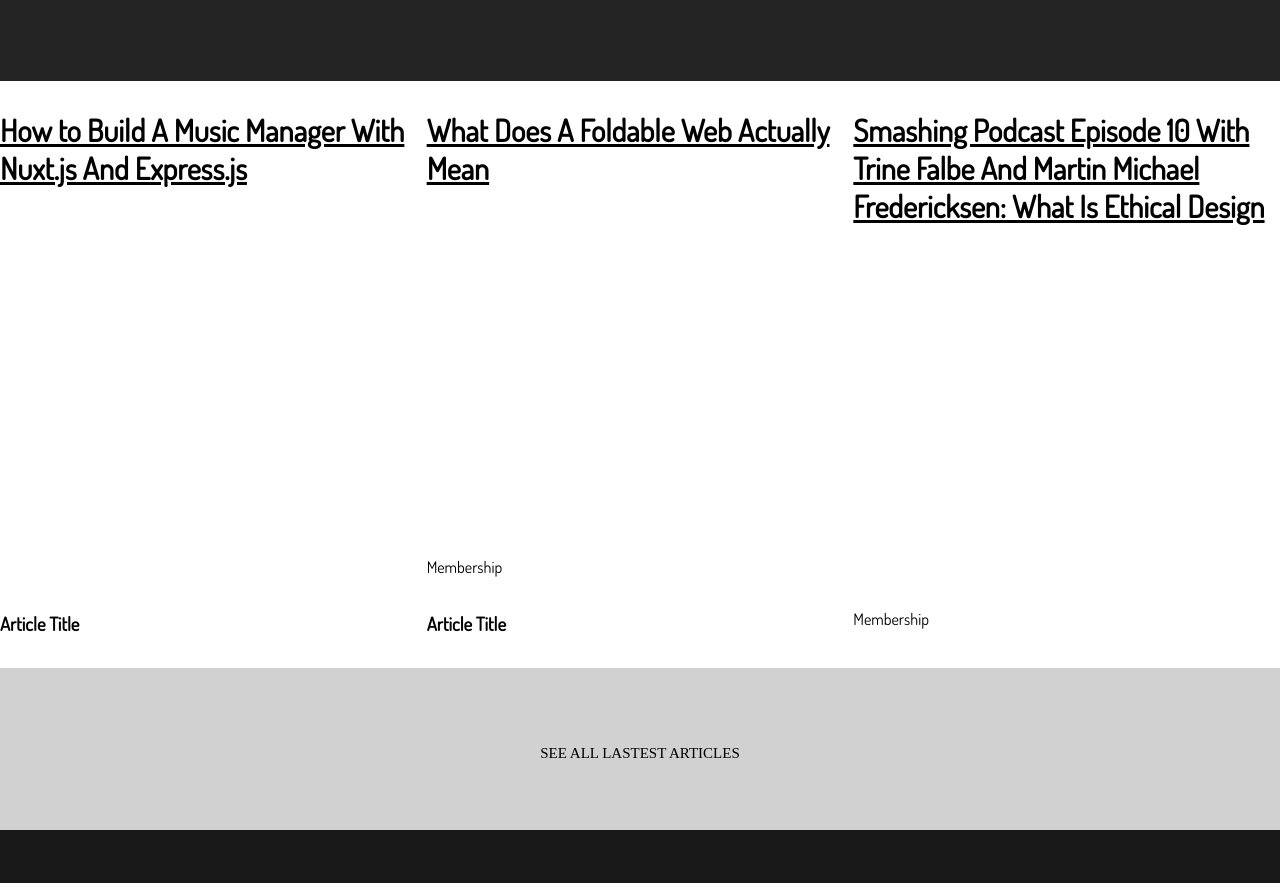
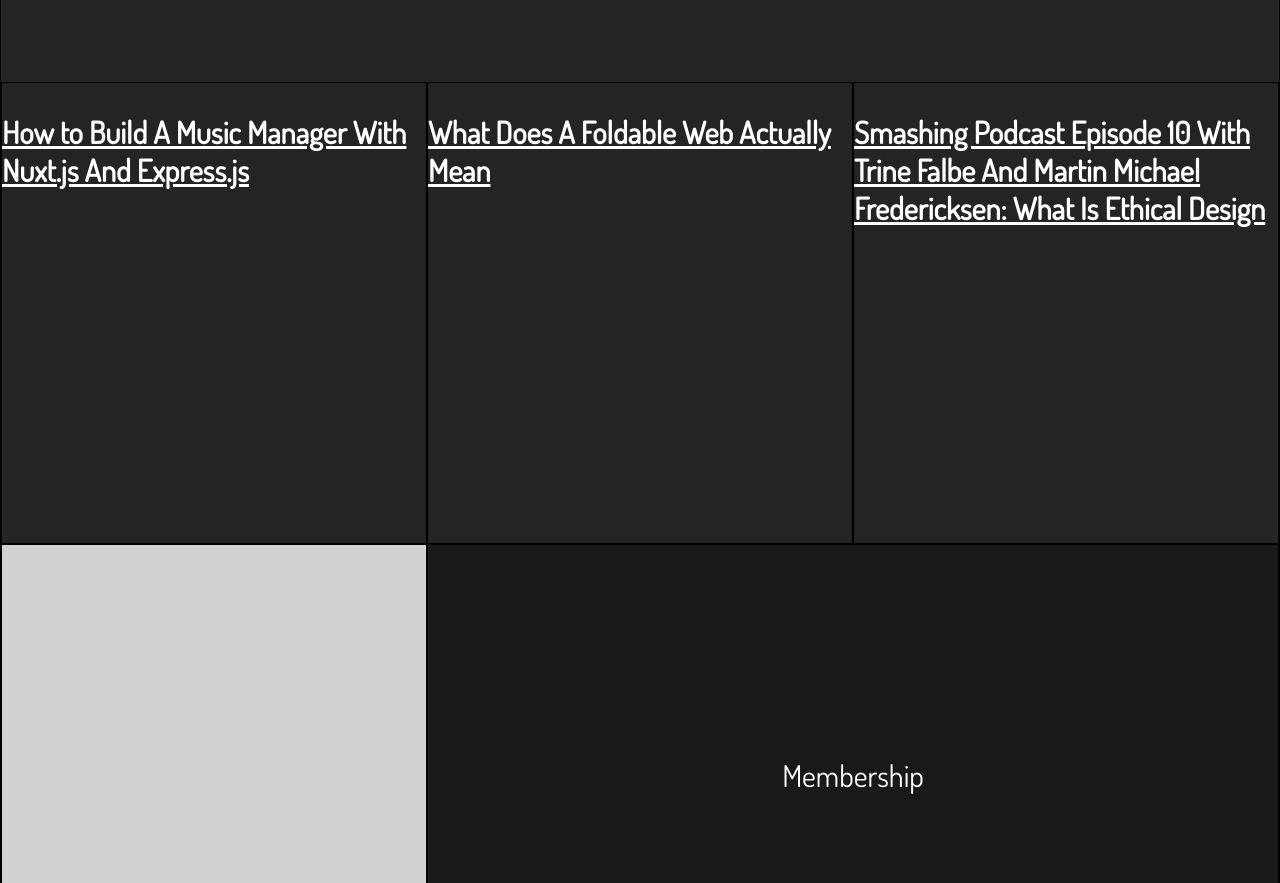
Before and after one commit to LOctavio/smashing-magazine, a plain HTML site: page index.html in a window 1280 px wide. Shown: the part 1781-2664 px from the top of the page. Drawn offline with Linux system fonts and the light colour scheme.

Commit message:
added more clases to change color, size and border of each element

```diff
--- a/css/style.css
+++ b/css/style.css
@@ -7,7 +7,16 @@
 
 body {
   font-family: 'Dosis', sans-serif;
-  /* color: white; */
+  color: white;
+}
+
+body article,
+body section{
+  border: 1px solid black;
+}
+
+p {
+  margin: 0;
 }
 
 /* NAVBAR */
@@ -54,6 +63,7 @@
 
 .element-level-four {
   background-color: #d1d1d1;
+  color: black;
 }
 
 .first-row-main-articles {
@@ -79,13 +89,16 @@
   padding-left: 50px;
   padding-right: 50px;
   font-size: 36px;
-  border: 1px solid black;
 }
 
-.article-tittle-underlined {
+.article-tittle-underlined article{
   font-size: 26px;
   text-decoration: underline;
-  height: 460px;
+  height: 462px;
+}
+
+.announce-and-membership{
+  height:  462px;
 }
 
 /* MEMBERSHIP */
@@ -117,6 +130,12 @@
   height: 250px;
   float: right;
   border-radius: 10px;
+}
+
+.membership-text{
+  text-align: center;
+  line-height: 460px;
+  font-size: 30px;
 }
 
 /* MEMBERSHIP */
--- a/index.html
+++ b/index.html
@@ -39,21 +39,21 @@
       </div>
     </div>
 
-    <div class="three-articles-section article-tittle-underlined">
+    <div class="three-articles-section article-tittle-underlined element-level-two">
       <article><h1>How to Build A Music Manager With Nuxt.js And Express.js</h1></article>
       <article><h1>What Does A Foldable Web Actually Mean</h1></article>
       <article><h1>Smashing Podcast Episode 10 With Trine Falbe And Martin Michael Fredericksen: What Is Ethical Design</h1></article>
     </div>
 
-    <div class="two-columns-element">
-      <section></section>
-      <section><p>Membership</p></section>
+    <div class="two-columns-element announce-and-membership">
+      <section class="element-level-four"></section>
+      <section class="element-level-one membership-text"><p>Membership</p></section>
     </div>
 
-    <div class="three-articles-section">
-      <article><h1>Article Title</h1></article>
-      <article><h1>Article Title</h1></article>
-      <section><p>Membership</p></section>
+    <div class="three-articles-section article-tittle-underlined">
+      <article class="element-level-two"><h1>Article Title</h1></article>
+      <article class="element-level-two"><h1>Article Title</h1></article>
+      <section class="element-level-one membership-text"><p>Membership</p></section>
     </div>
 
     <div class="Latest-articles-link element-level-four">
@@ -67,7 +67,8 @@
   </section>
 
   <section>
-    <div>
+    <div class="element-level-two">
+      <div></div>
       <p>Person of The Week</p>
     </div>
     <div class="posts-group">
```
